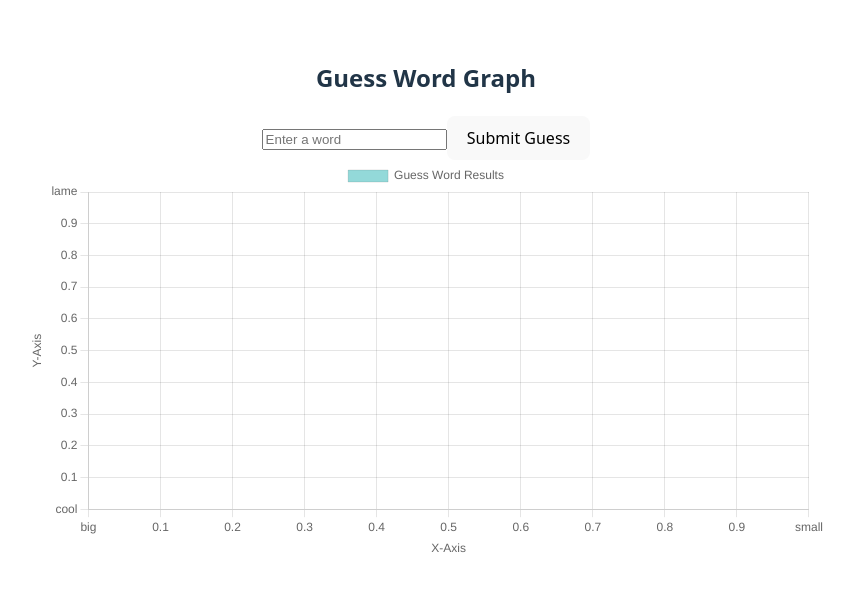
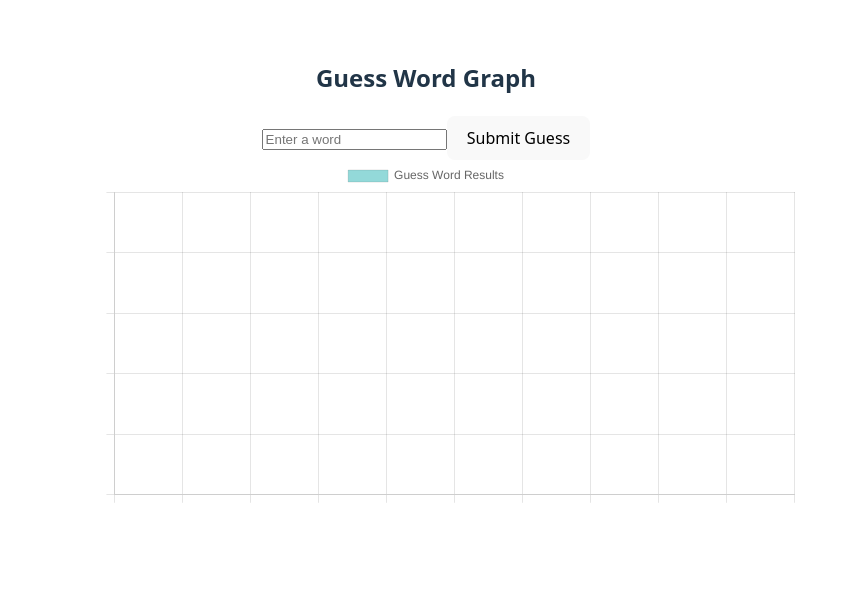
Before and after one commit to BenLirio/word-guess-client, a React (Vite) app: page / in a window 1280 px wide. Shown: the top 590 px of the page, without its empty margins (214-1068 px from the left). Built offline with nearby package versions, Linux system fonts and the light colour scheme.

Commit message:
set format

```diff
--- a/src/components/GuessWordGraph.tsx
+++ b/src/components/GuessWordGraph.tsx
@@ -51,7 +51,14 @@ const GuessWordGraph: React.FC = () => {
           text: string;
         };
         ticks: {
+          font?: {
+            size: number;
+          };
+          color?: string;
           callback: (value: number) => string | number;
+        };
+        grid?: {
+          color: string;
         };
       };
       y: {
@@ -62,7 +69,14 @@ const GuessWordGraph: React.FC = () => {
           text: string;
         };
         ticks: {
+          font?: {
+            size: number;
+          };
+          color?: string;
           callback: (value: number) => string | number;
+        };
+        grid?: {
+          color: string;
         };
       };
     };
@@ -75,13 +89,17 @@ const GuessWordGraph: React.FC = () => {
         max: 1,
         title: {
           display: true,
-          text: "X-Axis",
+          text: "",
         },
         ticks: {
+          font: {
+            size: 24, // Increase the font size for x-axis labels
+          },
+          color: "white", // Set text color to white
           callback: (value: number) => {
             if (value === 0) return "big";
             if (value === 1) return "small";
-            return value;
+            return "";
           },
         },
       },
@@ -90,13 +108,17 @@ const GuessWordGraph: React.FC = () => {
         max: 1,
         title: {
           display: true,
-          text: "Y-Axis",
+          text: "",
         },
         ticks: {
+          font: {
+            size: 24, // Increase the font size for y-axis labels
+          },
+          color: "white", // Set text color to white
           callback: (value: number) => {
             if (value === 0) return "cool";
             if (value === 1) return "lame";
-            return value;
+            return "";
           },
         },
       },
```
